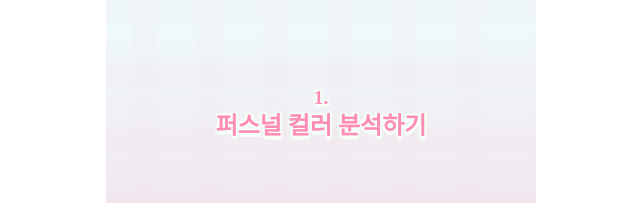
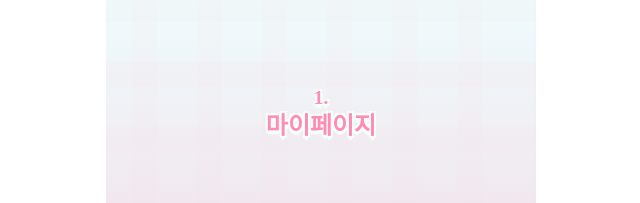
Before and after one commit to O-2ps/Oops_FE, a Next.js app: page /mypage in a window 1280 px wide. Shown: the top 203 px of the page, without its empty margins (319-959 px from the left). Built offline with nearby package versions, Linux system fonts and the light colour scheme; a web font is replaced by a local one.

Commit message:
chore :: 마이페이지 타이틀 추가

```diff
--- a/src/ui/mypage/index.tsx
+++ b/src/ui/mypage/index.tsx
@@ -16,7 +16,7 @@ export default function Home() {
             <S.MainContent>
                 <S.Header>
                     <S.StepNumber>1.</S.StepNumber>
-                    <S.Title>퍼스널 컬러 분석하기</S.Title>
+                    <S.Title>마이페이지</S.Title>
                 </S.Header>
 
                 <S.WheelSection>
```
